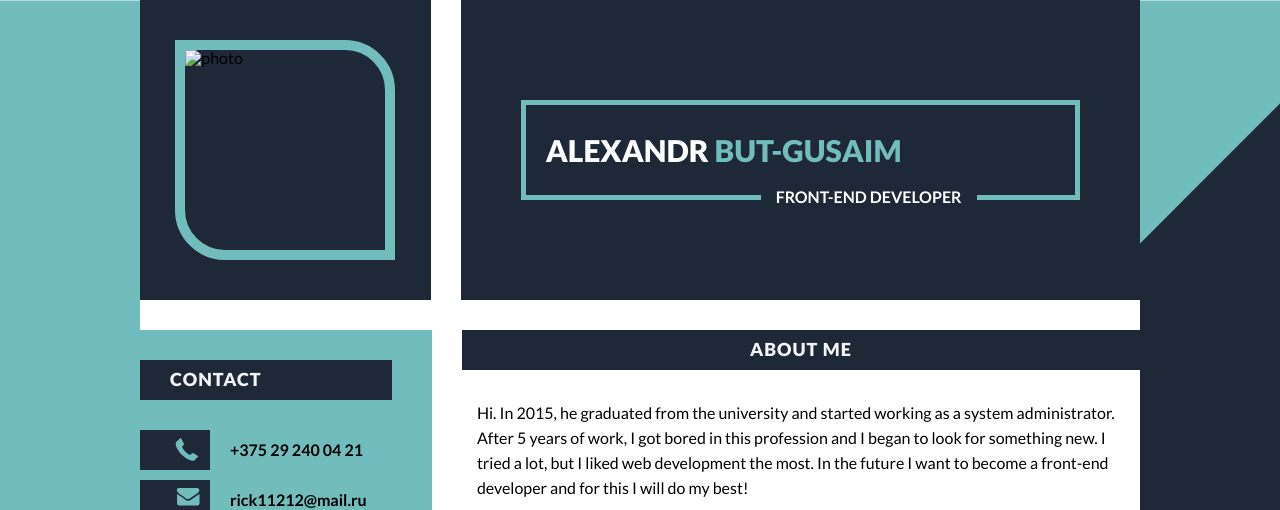
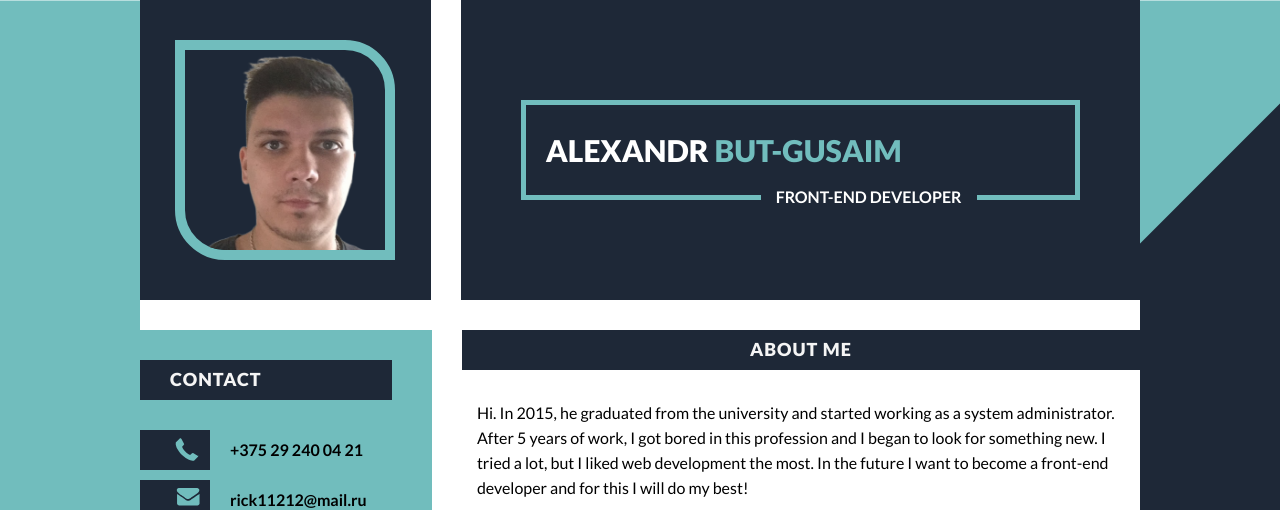
Before and after one commit to rick11212/rsschool-cv, a plain HTML site: page index.html in a window 1280 px wide. Shown: the top 510 px of the page. Drawn offline with Linux system fonts and the light colour scheme.

Commit message:
docs: add ava

```diff
--- a/index.html
+++ b/index.html
@@ -18,7 +18,7 @@
 				<header class="header">
 					<div class="header__container">
 						<div class="header__photo">
-							<div class="header__image-ibg"><picture><source srcset="img/" type="image/webp"><img src="img/" alt="photo"></picture></div>
+							<div class="header__image-ibg"><picture><source srcset="img/ava.png" type="image/webp"><img src="img/ava.png" alt="photo"></picture></div>
 						</div>
 						<div class="header__text">
 							<h1 class="header__title">Alexandr <span>But-Gusaim</span></h1>
```
Also changed, not shown: img/01.jpg (deleted), img/ava.png (added), img/cover.jpg (deleted).
